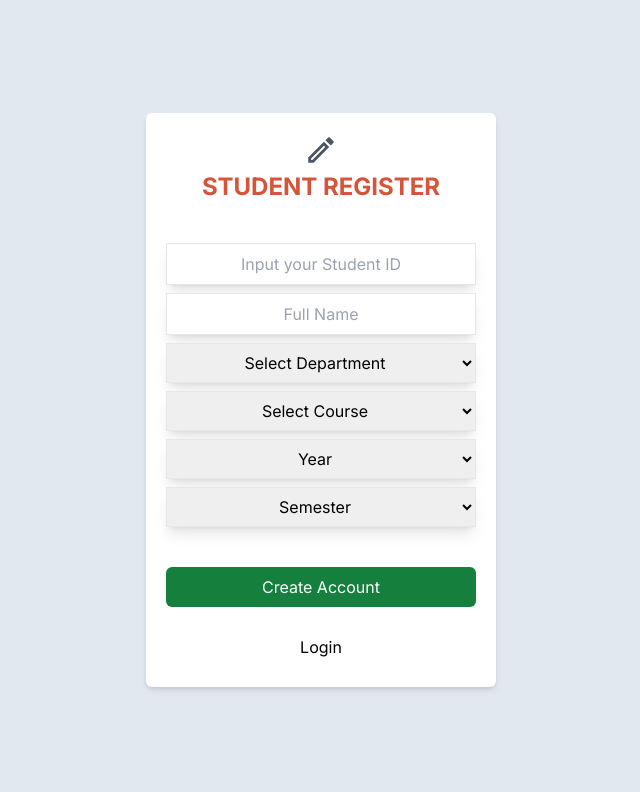
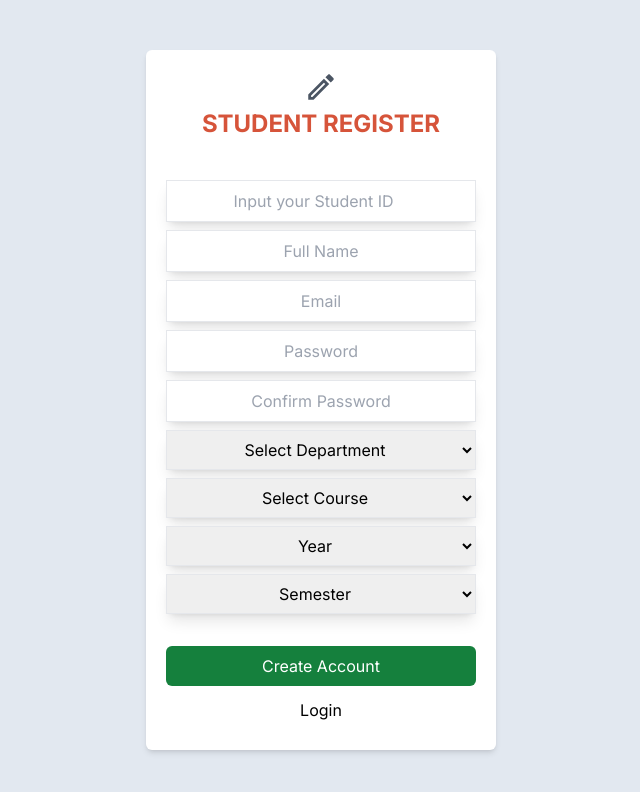
Before and after one commit to nazarenomarkanthony060120/e_clearance_student, a Next.js app: page /register_account in a window 1280 px wide. Shown: the top 792 px of the page, without its empty margins (319-959 px from the left). Built offline with nearby package versions, Linux system fonts and the light colour scheme.

Commit message:
login/register UI and condition

```diff
--- a/package.json
+++ b/package.json
@@ -13,6 +13,7 @@
     "next": "^14.2.5",
     "react": "^18.3.1",
     "react-dom": "^18.3.1",
+    "react-hook-form": "^7.52.1",
     "react-icons": "^5.2.1",
     "react-router-dom": "^6.25.1"
   },
--- a/src/app/login/page.tsx
+++ b/src/app/login/page.tsx
@@ -1,26 +1,16 @@
-'use client'
-
-import GetClearance from "@/components/button/clearance/clearance"
-import RegisterButton from "@/components/button/register/register"
-
 import LoginForm from "@/components/form/login"
-
 import { BiLogIn } from 'react-icons/bi'
 
 const Login = () => {
   return (
     <div className='min-h-screen flex items-center justify-center text-black bg-slate-200'>
         <div className='min-h-screen flex items-center justify-center text-black bg-slate-200'>
-          <div className="w-[350px] h-fit rounded-md shadow-md bg-white flex flex-col gap-10 p-5 ">
+          <div className="w-[350px] h-fit rounded-md shadow-md bg-white flex flex-col gap-9 p-5 ">
               <div className="flex justify-center items-center flex-col gap-1">
                   <BiLogIn className='text-[34px] text-gray-600'/>
                   <span className="text-2xl font-bold text-[#d6543a] ">STUDENT LOGIN</span>
               </div>
             <LoginForm />
-            <div className="flex flex-col gap-5">
-            <GetClearance/>
-            <RegisterButton/>
-            </div>
           </div>
         </div>
       </div>
--- a/src/app/register_account/page.tsx
+++ b/src/app/register_account/page.tsx
@@ -1,5 +1,3 @@
-import ReturnToLogin from '@/components/create_student_account/button/backtologin/backtologin'
-import SubmitButton from '@/components/create_student_account/button/submit/submit'
 import CreateStudentAccount from '@/components/create_student_account/create_student_form/create_student_account'
 import { MdOutlineCreate } from 'react-icons/md'
 
@@ -13,10 +11,6 @@ const RegisterAccount = () => {
                 <span className="text-2xl font-bold text-[#d6543a] ">STUDENT REGISTER</span>
                 </div>
                   <CreateStudentAccount/>
-                <div className="flex flex-col gap-5">
-                  <SubmitButton/>
-                  <ReturnToLogin/>
-                </div>
             </div>
           </div>
       </div>
--- a/src/components/button/clearance/clearance.tsx
+++ b/src/components/button/clearance/clearance.tsx
@@ -1,12 +1,7 @@
 'use client'
-
-import Link from "next/link"
-
 const GetClearance = () => {
   return (
-    <Link href="/view_clearance">
         <button className="bg-green-700 hover:bg-green-500 w-full rounded-md p-2 text-white">View Clearance</button>
-    </Link>
   )
 }
 
--- a/src/components/create_student_account/button/submit/submit.tsx
+++ b/src/components/create_student_account/button/submit/submit.tsx
@@ -1,12 +1,8 @@
 'use client'
-
-import Link from "next/link"
 
 const SubmitButton = () => {
   return (
-    <Link href="/login">
       <button className="bg-green-700 hover:bg-green-500 w-full rounded-md p-2 text-white">Create Account</button>
-    </Link>
   )
 }
 
--- a/src/components/create_student_account/create_student_form/create_student_account.tsx
+++ b/src/components/create_student_account/create_student_form/create_student_account.tsx
@@ -1,7 +1,9 @@
 'use client'
 
-import { type } from 'os';
+import { useRouter } from 'next/navigation';
 import { useState } from 'react';
+import SubmitButton from '../button/submit/submit';
+import ReturnToLogin from '../button/backtologin/backtologin';
 
 // Define the types for departments and courses
 type Department = 'CITE' | 'COCJE' | 'COTE' | 'COHM';
@@ -27,6 +29,9 @@ const CreateStudentAccount = () => {
   // state for selected department and courses
   const [selectedDepartment, setSelectedDepartment] = useState<Department | ''>('');
   const [filteredCourses, setFilteredCourses] = useState<Course>([]);
+  const [selectedCourse, setSelectedCourse] = useState<string | ''>('');
+  const [selectedLevel, setSelectedLevel] = useState<string | ''>('');
+  const [selectedSemester, setSelectedSemester] = useState<string | ''>('');
 
   const handleDepartmentChange = (event: React.ChangeEvent<HTMLSelectElement>) => {
     const department = event.target.value as Department;
@@ -34,41 +39,105 @@ const CreateStudentAccount = () => {
     setFilteredCourses(courses[department] || []);
   };
 
+  const [studentID, setStudentID] = useState('');
+  const [fullName, setFullName] = useState('');
+  const [email, setEmail] = useState('');
+  const [password, setPassword] = useState('');
+  const [confirmPassword, SetConfirmPassword] = useState('');
+  const [errorMsg, setErrorMsg] = useState<string | null>(null);
+
+  const router = useRouter()
+
+  const capitalizeFullName = (name: string) => {
+    return name.replace(/\b\w/g, char => char.toUpperCase());
+  };
+
+  const handleRegisterSubmit = (event: React.FormEvent) => {
+    event.preventDefault();
+    if (!studentID || !fullName || !email || !password || !confirmPassword ) {
+      setErrorMsg('Both fields are required.');
+      return;
+    }
+    else if (password != confirmPassword){
+      setErrorMsg('Password does not Match');
+      return;
+    }
+    router.push('/login')
+    setErrorMsg(null);
+        console.log('Submitting:', { studentID, fullName, email, password, confirmPassword });
+  }
+
   return (
-    <form action="">
-        <div className="flex flex-col gap-14 h-full">
+    <form onSubmit={handleRegisterSubmit} className='flex flex-col gap-8 h-full'>
+      {errorMsg && <p className="text-red-500">{errorMsg}</p>}
       <div className="w-full flex flex-col gap-2">
-                <input type="text" className="w-full p-2 shadow-lg border text-center" placeholder="Input your Student ID" required/>
-                <input type="text" className="w-full p-2 shadow-lg border text-center" placeholder="Full Name" required/>
+          <input type="number" className="w-full p-2 shadow-lg border text-center" placeholder="Input your Student ID"
+            value={studentID}
+            onChange={(e) => setStudentID(e.target.value)}
+            required
+          />
+          <input
+            type="name"
+            className="w-full p-2 shadow-lg border text-center"
+            placeholder="Full Name"
+            value={fullName}
+            onChange={(e) => setFullName(capitalizeFullName(e.target.value))}
+            required
+          />
+          <input
+            type="email"
+            className="w-full p-2 shadow-lg border text-center"
+            placeholder="Email"
+            value={email}
+            onChange={(e) => setEmail(e.target.value)}
+            required
+          />
+          <input
+            type="password"
+            className="w-full p-2 shadow-lg border text-center"
+            placeholder="Password"
+            value={password}
+            onChange={(e) => setPassword(e.target.value)}
+            required
+          />
+          <input
+            type="password"
+            className="w-full p-2 shadow-lg border text-center"
+            placeholder="Confirm Password"
+            value={confirmPassword}
+            onChange={(e) => SetConfirmPassword(e.target.value)}
+            required
+          />
 
-                <select className="w-full p-2 shadow-lg border text-center custom-select" value={selectedDepartment} onChange={handleDepartmentChange}>
+          <select className="w-full p-2 shadow-lg border text-center custom-select" value={selectedDepartment} onChange={handleDepartmentChange} required>
           <option value="" disabled selected>Select Department</option>
             {departments.map((department, index) => (
               <option key={index} value={department}>{department}</option>
             ))}
           </select>
-                <select className="w-full p-2 shadow-lg border text-center custom-select">
+          <select className="w-full p-2 shadow-lg border text-center custom-select" value={selectedCourse} onChange={(e) => setSelectedCourse(e.target.value)} required>
             <option value="" disabled selected hidden>Select Course</option>
               {filteredCourses.map((course, index) => (
               <option key={index} value={course}>{course}</option>
             ))}
           </select>
-
-
-                <select className="w-full p-2 shadow-lg border text-center custom-select">
+          <select className="w-full p-2 shadow-lg border text-center custom-select" value={selectedLevel} onChange={(e) => setSelectedLevel(e.target.value)} required>
             <option className="text-gray-300" value="" disabled selected>Year</option>
               {level.map((level, index) => (
                 <option key={index} value={level}>{level}</option>
               ))}
           </select>
 
-                <select className="w-full p-2 shadow-lg border text-center custom-select">
+          <select className="w-full p-2 shadow-lg border text-center custom-select" value={selectedSemester} onChange={(e) => setSelectedSemester(e.target.value)} required>
             <option className="text-gray-300" value="" disabled selected>Semester</option>
               {semester.map((semester, index) => (
                 <option key={index} value={semester}>{semester}</option>
               ))}
           </select>
       </div>
+      <div className="flex flex-col gap-1">
+            <SubmitButton />
+            <ReturnToLogin/>
       </div>
     </form>
   )
--- a/src/components/form/login.tsx
+++ b/src/components/form/login.tsx
@@ -1,18 +1,54 @@
 'use client'
 
+import { useState } from 'react';
+import GetClearance from '../button/clearance/clearance'
+import { useRouter } from 'next/navigation';
+import RegisterButton from '../button/register/register';
+
+
 const LoginForm = () => {
-    const test = (number: string) => {
-        // filter imo dawaton is all number
+    const [email, setEmail] = useState('');
+    const [password, setPassword] = useState('');
+    const [error, setError] = useState<string | null>(null);
+
+    const router = useRouter()
+
+    const handleSubmit = (event: React.FormEvent) => {
+        event.preventDefault();
+        if (!email || !password) {
+            setError('Both fields are required.');
+            return;
+        }
+        router.push('/view_clearance')
+        setError(null);
+        console.log('Submitting:', { email, password });
     }
-  return (
-        <form action="">
-            <div className="flex flex-col gap-14 h-full">
-                <div className="w-full flex flex-col gap-2">
-                    <input type="text" className="w-full p-2 shadow-lg border text-center" placeholder="Input your Student ID" onChange={(e)=> test(e.target.value)}/>
-                </div>
+
+    return (
+        <form onSubmit={handleSubmit} className="flex flex-col gap-14 h-full">
+            {error && <p className="text-red-500">{error}</p>}
+            <div className="w-full flex flex-col gap-2">
+                <input type="email"
+                    className="w-full p-2 shadow-lg border text-center"
+                    placeholder="Input your Email"
+                    value={email}
+                    onChange={(e) => setEmail(e.target.value)}
+                    required
+                />
+                <input
+                    type="password"
+                    className="w-full p-2 shadow-lg border text-center"
+                    placeholder="Input your Password"
+                    value={password}
+                    onChange={(e) => setPassword(e.target.value)}
+                    required
+                />
             </div>
-      </form>
-  )
+            <div className="flex flex-col gap-5">
+            <GetClearance />
+            <RegisterButton/>
+            </div>
+        </form>
+    )
 }
-
-export default LoginForm
+export default LoginForm;
```
Also changed, not shown: 1 other file (tests, documents, lock files or other folders). Lines whose indentation alone changed are shown as unchanged.
